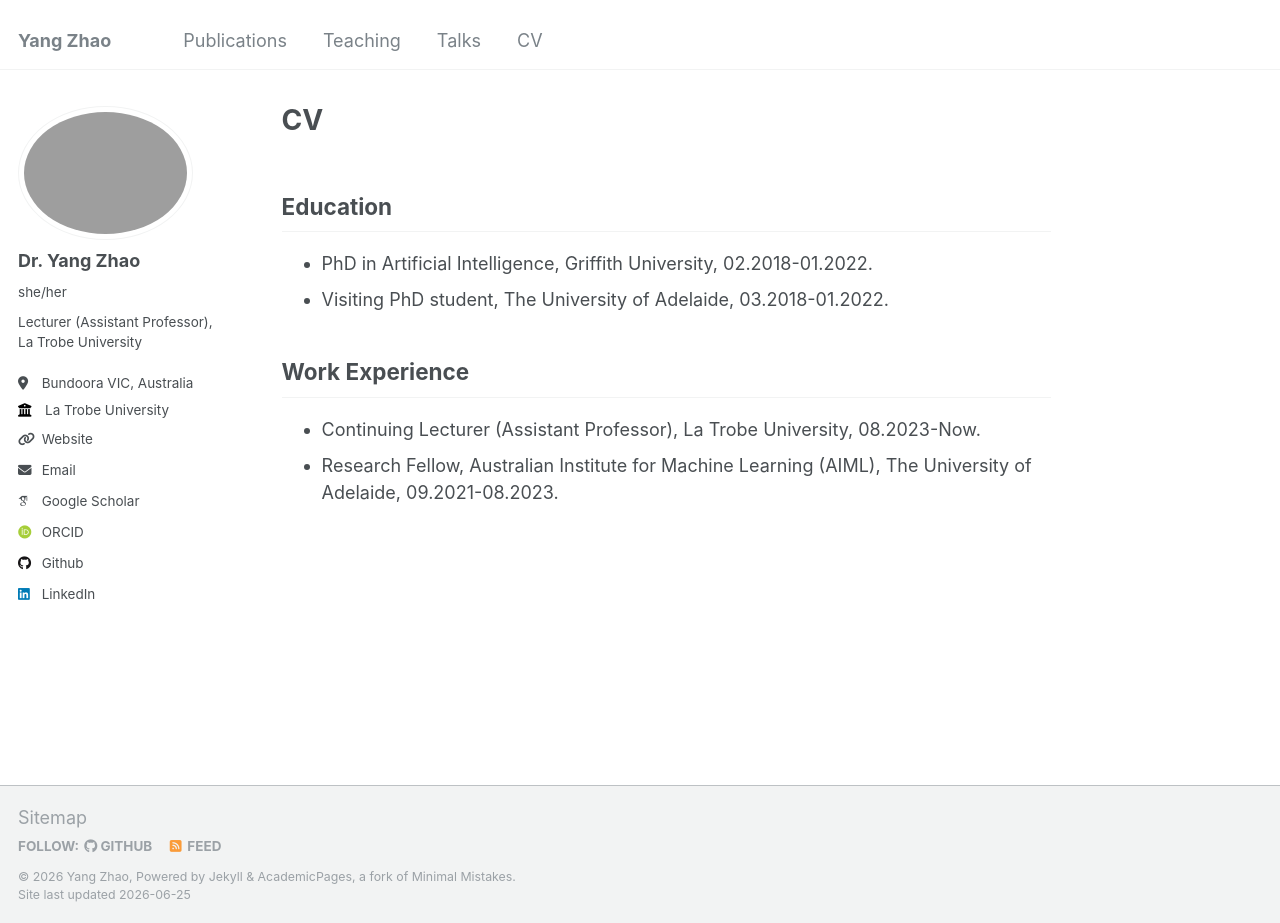
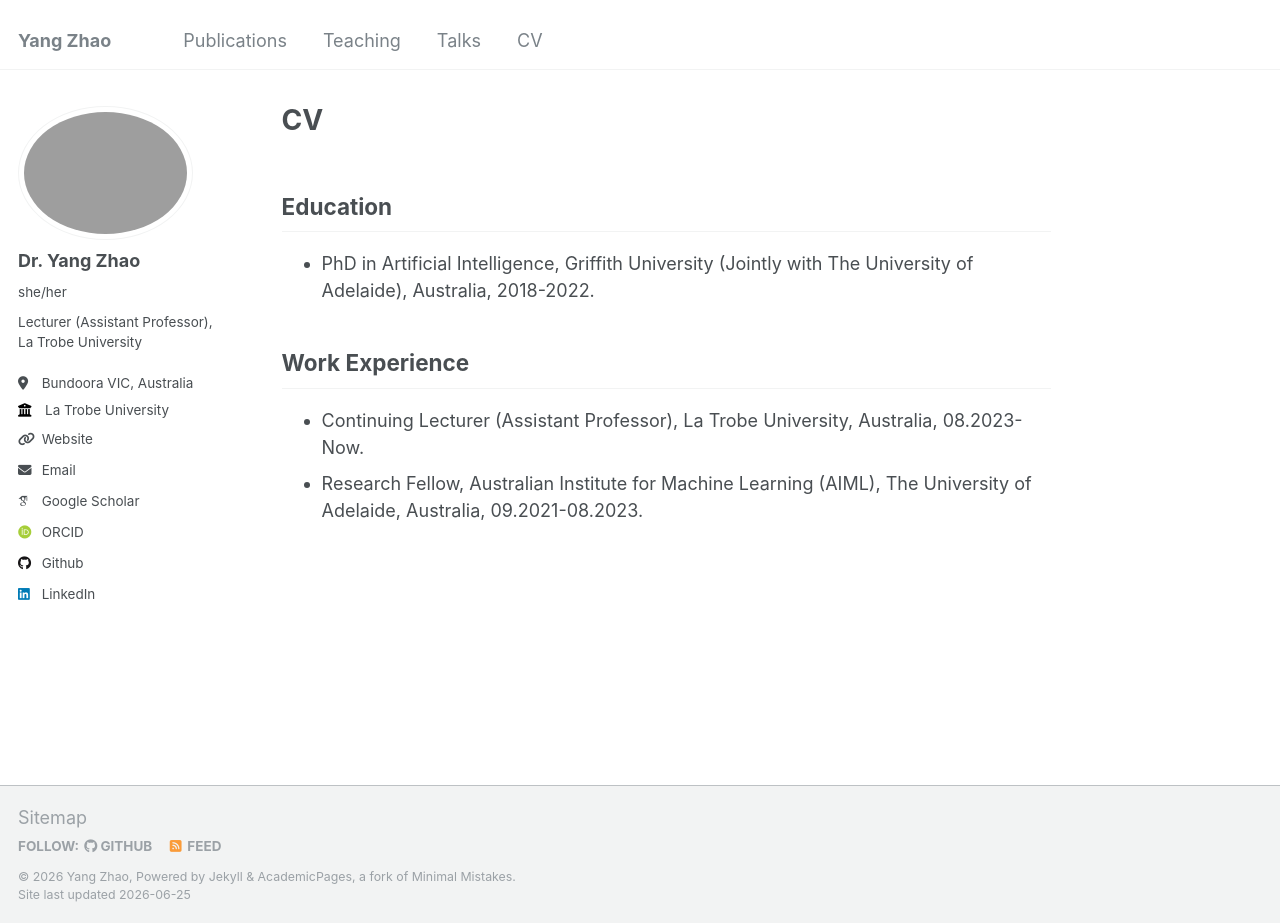
Before and after one commit to yangyangkiki/yangyangkiki.github.io, a Jekyll site: the page built from _pages/cv.md, in a window 1280 px wide and 923 px high. Built offline with Jekyll 4.4.1, drawn with Linux system fonts in a browser that asks for light colours; some web fonts are replaced.

Commit message:
Update cv.md

```diff
--- a/_pages/cv.md
+++ b/_pages/cv.md
@@ -9,10 +9,9 @@ redirect_from:
 
 ## Education
 
-- PhD in Artificial Intelligence, Griffith University, 02.2018-01.2022.
-- Visiting PhD student, The University of Adelaide, 03.2018-01.2022.
+- PhD in Artificial Intelligence, Griffith University (Jointly with The University of Adelaide), Australia, 2018-2022.
 
 ## Work Experience
 
-- Continuing Lecturer (Assistant Professor), La Trobe University, 08.2023-Now.
-- Research Fellow, Australian Institute for Machine Learning (AIML), The University of Adelaide, 09.2021-08.2023.
+- Continuing Lecturer (Assistant Professor), La Trobe University, Australia, 08.2023-Now.
+- Research Fellow, Australian Institute for Machine Learning (AIML), The University of Adelaide, Australia, 09.2021-08.2023.
```
